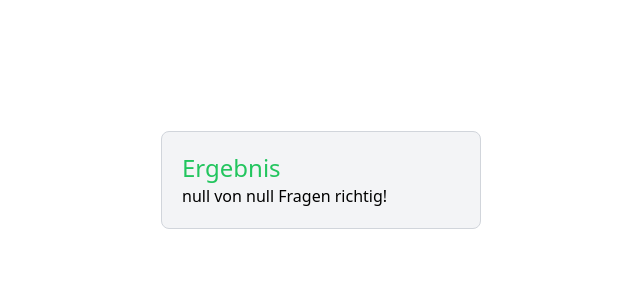
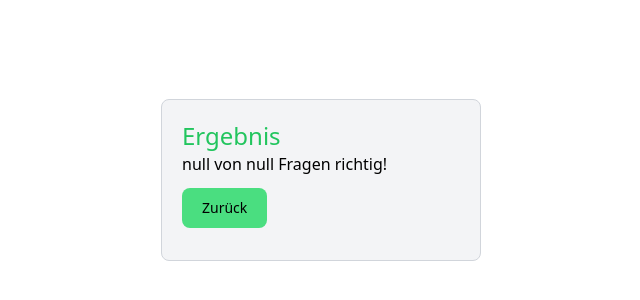
Before and after one commit to schererleander/expressjs-quiz, a website: page result.html in a window 1280 px wide. Shown: the part 220-520 px from the top of the page, without its empty margins (319-959 px from the left). Drawn offline with Linux system fonts and the light colour scheme.

Commit message:
add back button

```diff
--- a/result.html
+++ b/result.html
@@ -11,7 +11,9 @@
             <div class="m-5 text-black">
                 <p class="text-2xl text-green-500">Ergebnis</p>
                 <p id="result" class="text-base">... von ... richtige Fragen!</p>
+                <button type="button" onclick="redirectToPage('index.html')" class="bg-green-400 hover:bg-green-500 font-medium rounded-lg text-sm px-5 py-2.5 my-3">Zurück</button>
             </div>
+
         </div>
     </div>
     <script>
@@ -20,6 +22,10 @@
         const totalAnswers = urlParams.get("total");
 
         document.getElementById("result").innerText = correctAnswers + " von " + totalAnswers + " Fragen richtig!";
+        function redirectToPage(page) {
+            // Redirect to given page
+            window.location.href = page;
+        }
     </script>
 </body>
 </html>
```
Also changed, not shown: output.css.
